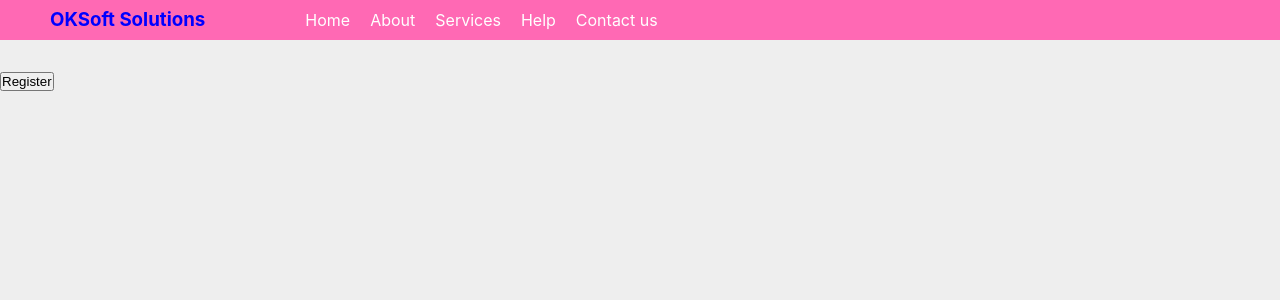
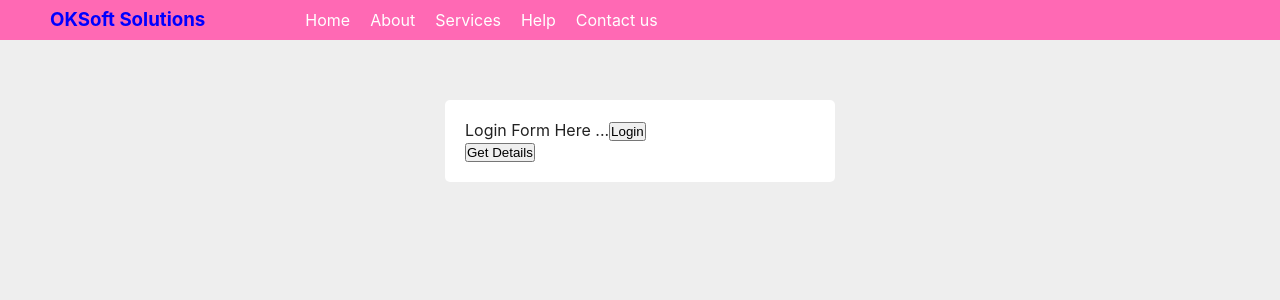
Before and after one commit to techieaneel/webtech_aug2022, a React (Create React App) app: page / in a window 1280 px wide. Shown: the top 300 px of the page. Built offline with nearby package versions, Linux system fonts and the light colour scheme.

Commit message:
GET API with Auth Token

```diff
--- a/src/App.js
+++ b/src/App.js
@@ -2,7 +2,7 @@ import React, {useEffect, useState} from 'react';
 import "./App.css";
 import Logo from './components/logo';
 import Menu from './components/menu';
-import Registration from './components/registration';
+import Login from './components/login';
 
 function App() {
     return (
@@ -14,7 +14,7 @@ function App() {
         </div>
 
         <div className="section">
-          <Registration/>
+          <Login/>
         </div>
       </div>
     </React.Fragment>
--- a/src/components/login.js
+++ b/src/components/login.js
@@ -1,3 +1,4 @@
+import axios from "axios";
 /* import React, {useState} from 'react';
 
 function Login(){
@@ -104,7 +105,7 @@ function Login(){
 export default Login;
 
 */
-
+/*
 import React, {useState} from 'react';
 
 function Login(){
@@ -160,3 +161,52 @@ function Login(){
     );
 }
 export default Login;
+*/
+
+function Login(){
+
+    let token = localStorage.getItem("token");
+    let config = {headers: { Authorization: `Bearer ${token}`}}
+    token = config;
+
+    const loginHandler = (e) => {
+        e.preventDefault();
+        axios.post(
+            "https://dummyjson.com/auth/login", {
+            username: 'kminchelle',
+            password: '0lelplR'}
+        ).then(
+            res => {
+                console.log(res);
+                console.log(res.data);
+                console.log(res.data.token);
+                localStorage.setItem("token", res.data.token);
+                alert("Login Successful...");
+            }
+        ).catch(
+            err => console.log(err)
+        );
+    }
+
+    const getAuthDetailsHandler = (e) => {
+        e.preventDefault();
+        axios.get(
+            "https://dummyjson.com/auth/products/1",token
+        ).then(
+            res=> console.log(res)
+        ).catch(
+            err=> console.log(err)
+        );
+    }
+
+    return(
+        <div className="login">
+            Login Form Here ...
+
+            <button onClick={e=> loginHandler(e)}>Login</button>
+            <br/>
+            <button onClick={e=>getAuthDetailsHandler(e)}>Get Details</button>
+        </div>
+    )
+}
+export default Login;
```
